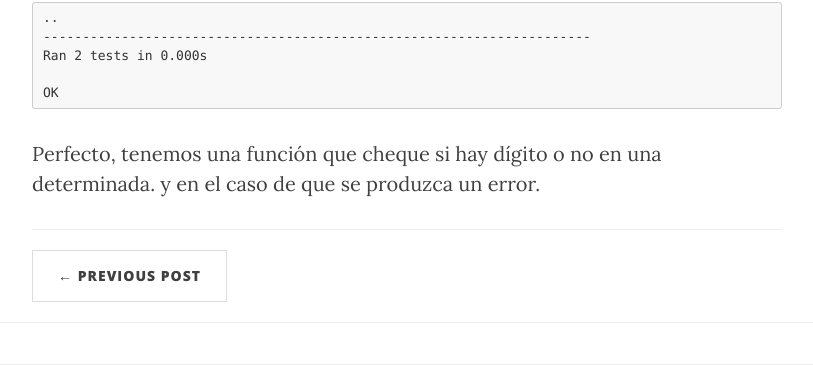
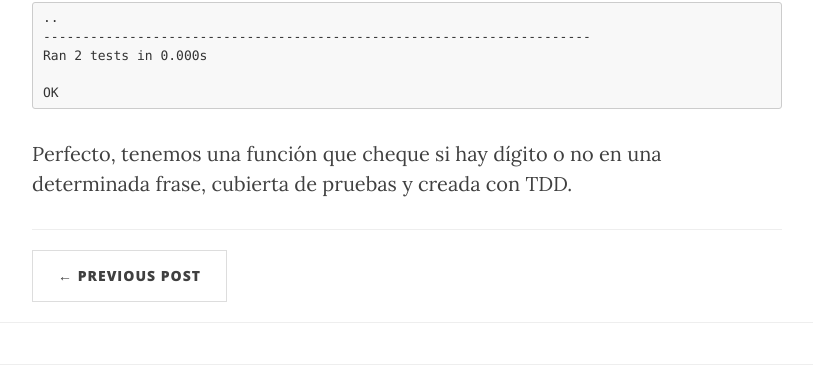
Before and after one commit to python-chile/pythonchile_old, a Jekyll site: the page built from _posts/2018-07-02-Pruebas-Unitarias.markdown, in a window 1280 px wide and 900 px high, scrolled down 4818 px. Shown: the part 295-660 px from the top of the window, without its empty margins (233-1046 px from the left). Built offline with Jekyll 4.4.1, drawn with Linux system fonts in a browser that asks for light colours; nearby versions of some CDN libraries; comment, search, counter and statistics services are not loaded.

Commit message:
final fix

````diff
--- a/_posts/2018-07-02-Pruebas-Unitarias.markdown
+++ b/_posts/2018-07-02-Pruebas-Unitarias.markdown
@@ -281,5 +281,5 @@ Ran 2 tests in 0.000s
 OK
 ```
 
-Perfecto, tenemos una función que cheque si hay dígito o no en una determinada.
-y en el caso de que se produzca un error.
+Perfecto, tenemos una función que cheque si hay dígito o no en una determinada
+frase, cubierta de pruebas y creada con TDD.
````
